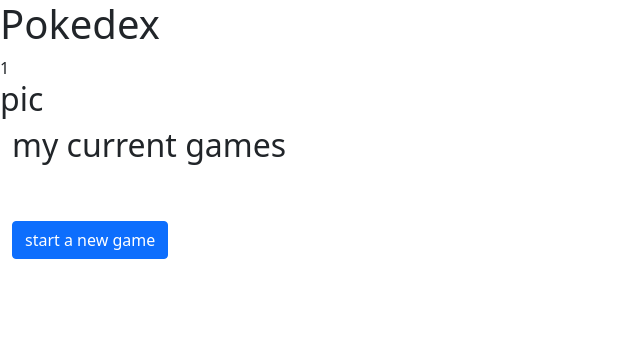
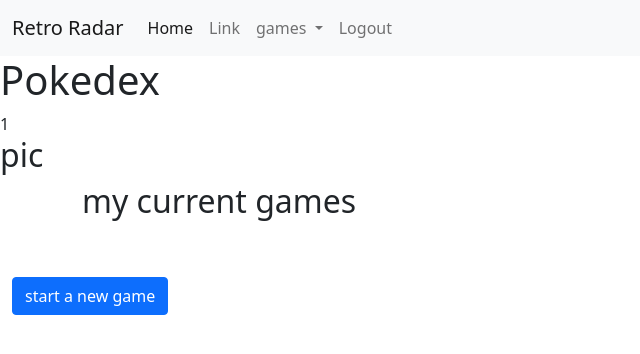
Before and after one commit to scottamass/pokedex, a Flask app: page / in a window 1280 px wide. Shown: the top 354 px of the page, without its empty margins (0-640 px from the left). Run offline with Flask 2, Linux system fonts and the light colour scheme; the visitor is signed in with stand-in values (Sample User, id 1); data that the repository does not hold is empty; some libraries are stand-ins or nearby versions.

Commit message:
fixed nav bar not showing games on summary screen

```diff
--- a/app.py
+++ b/app.py
@@ -59,15 +59,15 @@
 @app.route('/')
 @login_required
 def index():
-    games_list=[]
+    games_list_list=[]
     games=get_games_from_db(current_user.id)
+    games=list(games)
     for g in games:
         game_data = db.Games.games_list.find_one({'gid':g['game']})
         post_id_str = str(g['_id'])
-        games={'postid':post_id_str,"title":g['title'],'gid':game_data['gid'],'gname':game_data['name'],'imgurl':game_data['image']}
-        games_list.append(games)
-    print(games_list)
-    return render_template ("index.html", games_list=games_list)
+        gamesdir={'postid':post_id_str,"title":g['title'],'gid':game_data['gid'],'gname':game_data['name'],'imgurl':game_data['image']}
+        games_list_list.append(gamesdir)
+    return render_template ("index.html", games_l=games_list_list, games_list=games)
 
 @app.route('/api/postgame', methods=['POST'])
 @login_required
@@ -124,22 +124,21 @@
     catch_or_uncatch_poke(gid,pid,'$pull')
     return redirect(referring_url)
 
-@app.route('/pokeradar/<id>/<gen>/<route>/<game>')
-def pokeradar(id,gen,route,game):
+@app.route('/pokeradar/<id>/<gen>/<route>')
+def pokeradar(id,gen,route):
     games=get_game_from_db(id)
     caught_array =games['caught']
     gid= games['_id']
     game_info= db.Games.games_list.find_one({'gid':games['game']})
     print(gid)
-    game=str(game)
     route=str(route)
     gen=str(gen)
     data = _pokeradar['games']['gen'][gen]["routes"][route]
     games_list=get_games_from_db(current_user.id)
     if gen =="gen1":
-        return render_template('pokeradar/gen1.html',data =data ,game=game,clean_data_progess=games ,ca=caught_array,game_info=game_info ,gid=gid,games_list=games_list)
+        return render_template('pokeradar/gen1.html',data =data ,clean_data_progess=games ,ca=caught_array,game_info=game_info ,gid=gid,games_list=games_list)
     if gen =="gen2":
-        return render_template('pokeradar/gen1.html',data =data ,game=game,clean_data_progess=games ,ca=caught_array ,gid=gid,game_info=game_info,games_list=games_list)
+        return render_template('pokeradar/gen1.html',data =data ,clean_data_progess=games ,ca=caught_array ,gid=gid,game_info=game_info,games_list=games_list)
 
 
 @app.route('/register', methods=['GET','POST'])
--- a/templates/index.html
+++ b/templates/index.html
@@ -1,5 +1,6 @@
 {% extends "base.html" %}
 {% block content %}
+{% include "nav.html" %}
     <h1>Pokedex</h1>
     {{ current_user.id }}
     {% if current_user.pic != None %}
@@ -8,13 +9,12 @@
     {% else %}
     <h2>no pic</h2>
     {% endif %}
-<div class="container-fluid ">
+<div class="container mx-auto ">
+<h2>my current games</h2>
+<div class="d-flex flex-wrap mx-auto ">
+{% for d in games_l %}
+<!-- {{d}} -->
 
-<h2>my current games</h2>
-<div class="row mx-auto ">
-{% for d in games_list %}
-<!-- {{d}} -->
-<div class="col-12 col-sm-6 col-md-4 col-lg-3 mb-3">
 <div class="card" style="width: 18rem;">
   <a href="/gamesummary/{{d['postid']}}">
   <img src="{{d['imgurl']}}" class="card-img-top" alt="...">
@@ -23,7 +23,7 @@
     <div class="card-text">{{d['_id']}}</div>
   </a>
 </div>
-</div>
+
 {% endfor %}
 </div>
 </div>
--- a/templates/nav.html
+++ b/templates/nav.html
@@ -31,19 +31,9 @@
               <li><a class="dropdown-item" href="#">current game:</a></li>
             </ul>
           </li>
-          <li class="nav-item dropdown">
-            <a class="nav-link dropdown-toggle" href="#" id="navbarDropdown" role="button" data-bs-toggle="dropdown" aria-expanded="false">
-              pokenav
-            </a>
-            <ul class="dropdown-menu" aria-labelledby="navbarDropdown">
-              <li><a class="dropdown-item" href="/pokeradar/{{clean_data_progess._id}}/{{game_info.gen}}/route1/{{game_info.name}}">Route 1</a></li>
-              <li><a class="dropdown-item" href="#">Another action</a></li>
-              <li><hr class="dropdown-divider"></li>
-              <li><a class="dropdown-item" href="#">Something else here</a></li>
-            </ul>
-          </li>
+
           <li class="nav-item">
-            <a class="nav-link disabled" href="#" tabindex="-1" aria-disabled="true">Disabled</a>
+            <a class="nav-link" href="/logout" >Logout</a>
           </li>
         </ul>
       </div>
--- a/templates/pokedexsummary.html
+++ b/templates/pokedexsummary.html
@@ -5,10 +5,8 @@
 <div class="container !direction !spacing">
 <h1 style="text-align: center;"> {{game_info.name}}-{{clean_data_progess.title}}</h1>
 {% if game_info.gen == 'gen1'%}
-<a href="/pokeradar/{{clean_data_progess._id}}/{{game_info.gen}}/route1/{{game_info.name}}">navigate to route 1</a>
 {%endif%}
 {% if game_info.gen == 'gen2'%}
-<a href="/pokeradar/{{clean_data_progess._id}}/{{game_info.gen}}/route1/{{game_info.name}}">navigate to route 28</a>
 {%endif%}
 <div class="row">
 {%for p in pokedex %}
```
Also changed, not shown: templates/pokeradar/gamesummary.html (+46 -26 lines), templates/pokeradar/gen1.html (+14 -10 lines), templates/pokeradar/partialGenoneLocations.html (added, +12 -0 lines).
